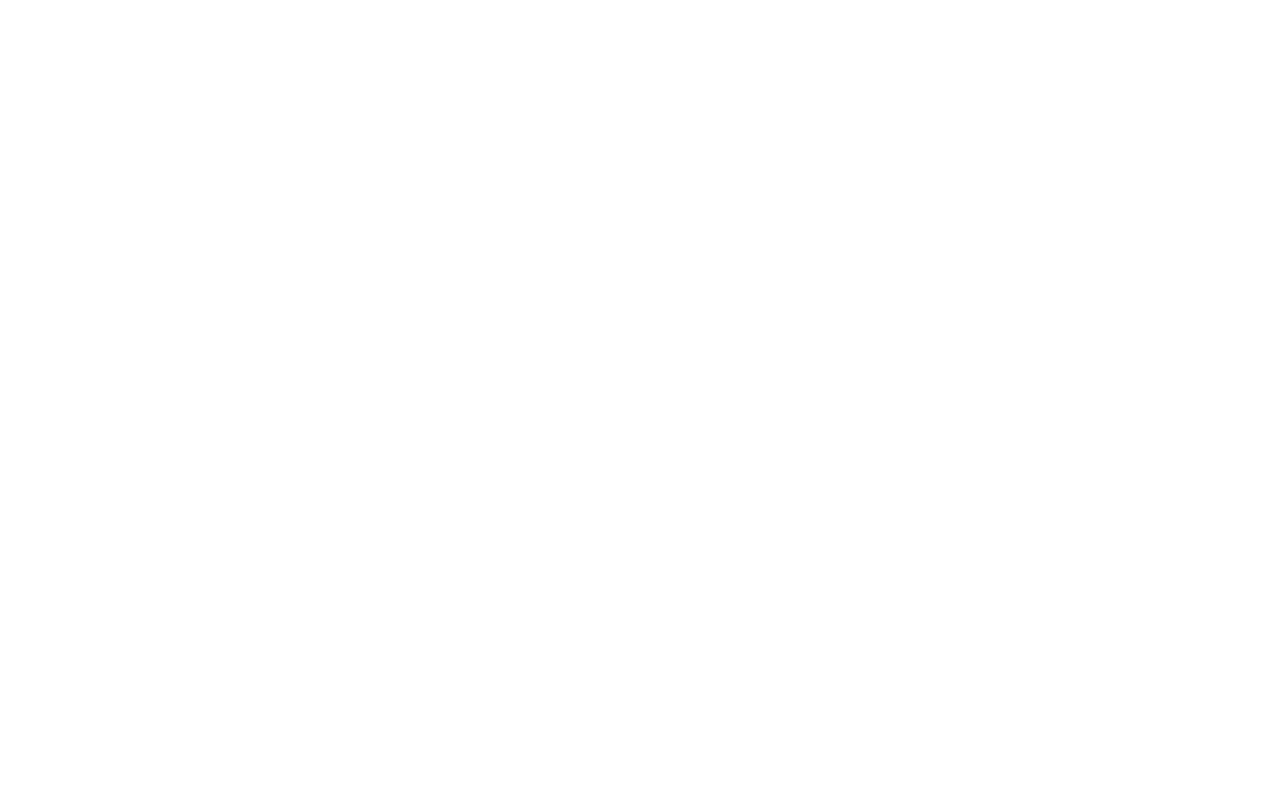
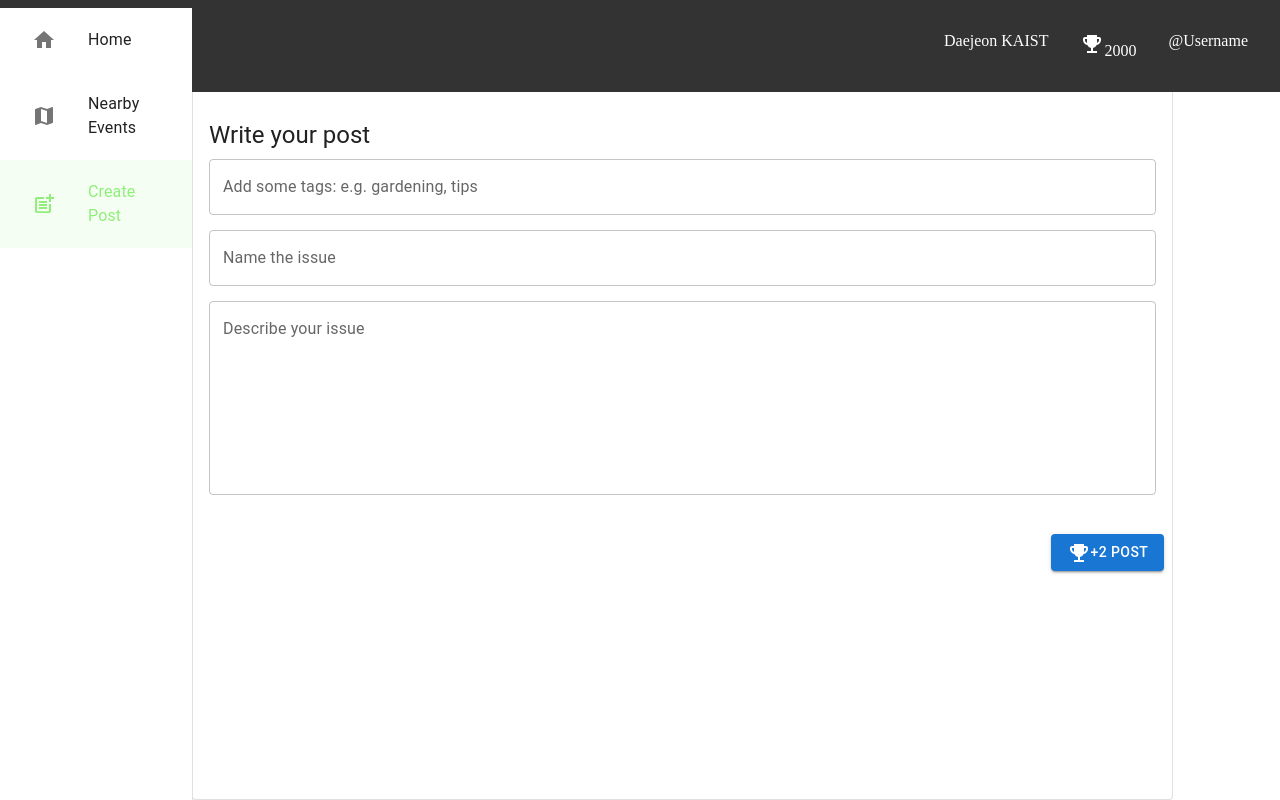
Before and after one commit to Tomycoto/econnect, a React (Create React App) app: page /createPost in a window 1280 px wide. Before the commit this address had no page. Built offline with nearby package versions, Linux system fonts and the light colour scheme.

Commit message:
design changes and create post

```diff
--- /dev/null
+++ b/src/CreatePost.js
@@ -0,0 +1,61 @@
+import React from 'react';
+import Card from '@mui/material/Card';
+import CardActions from '@mui/material/CardActions';
+import CardContent from '@mui/material/CardContent';
+import Button from '@mui/material/Button';
+import { TextField } from '@mui/material';
+import Typography from '@mui/material/Typography';
+import styled from 'styled-components';
+import TopBar from './Topbar';
+import NavBar from './NavBar';
+import EmojiEventsIcon from '@mui/icons-material/EmojiEvents';
+
+const Container = styled.div`
+  max-width: 100%;
+  margin: 0 auto;
+  paddingTop: 86;
+`;
+
+const LayoutContainer = styled.div`
+  display: grid;
+  grid-template-columns: 15% 85%;
+  height: 100vh;
+`;
+
+const CreatePost = () => {
+  return (
+    <Container>
+      <TopBar />
+      <LayoutContainer>
+        <NavBar activeItem={'Create Post'} />
+        <Card variant="outlined" style={{paddingTop: 82, maxWidth: '90%', marginTop: 20 }}>
+          <CardContent>
+            <Typography variant="h5" component="div" gutterBottom>
+              Write your post
+            </Typography>
+            <form noValidate autoComplete="off">
+              <div style={{ marginBottom: 15 }}>
+                <TextField label="Add some tags: e.g. gardening, tips" fullWidth />
+              </div>
+              <div style={{ marginBottom: 15 }}>
+                <TextField label="Name the issue" fullWidth />
+              </div>
+              <div style={{ marginBottom: 15 }}>
+                <TextField
+                  label="Describe your issue" multiline rows={7} fullWidth
+                />
+              </div>
+            </form>
+          </CardContent>
+          <CardActions style={{ justifyContent: 'flex-end' }}>
+            <Button variant="contained" >
+              <EmojiEventsIcon></EmojiEventsIcon>
+              +2 Post
+            </Button>
+          </CardActions>
+        </Card>
+      </LayoutContainer>
+    </Container>
+  );
+};
+export default CreatePost;
--- a/src/ForumOverview.js
+++ b/src/ForumOverview.js
@@ -5,12 +5,29 @@
 import Button from '@mui/material/Button';
 import Typography from '@mui/material/Typography';
 
+const Tag = ({ text }) => {
+  return (
+    <div style={{
+      display: 'inline-block',
+      backgroundColor: '#f2f2f2',
+      color: '#333',
+      padding: '5px 10px',
+      borderRadius: '5px',
+      margin: '5px',
+      fontSize: '14px'
+    }}>
+      {text}
+    </div>
+  );
+};
+
+
 function card(posterName, postTitle, postContent) {
   return (
-    <Card variant="outlined" style={{ maxWidth: '70%', margin: 'auto', marginTop: 20 }}>
+    <Card variant="outlined" style={{ maxWidth: '90%', margin: 'auto', marginTop: 20 }}>
       <CardContent>
-        <Typography variant="h5" component="div" gutterBottom>
-          {posterName}
+        <Typography variant="h6" component="div" gutterBottom>
+          @{posterName}
         </Typography>
         <form noValidate autoComplete="off">
           <div style={{ marginBottom: 15 }}>
@@ -25,16 +42,23 @@
           </div>
         </form>
       </CardContent>
-      <CardActions style={{ justifyContent: 'flex-end' }}>
+      <CardActions style={{ justifyContent: 'space-between' }}>
+        <div>
+          <Tag text="Tag 1" />
+          <Tag text="Tag 2" />
+          <Tag text="Tag 3" />
+        </div>
+        <div>
           <Button size="small" color="primary">
             Like
           </Button>
           <Button size="small" color="primary">
             Share
           </Button>
-        <Typography color="primary">
+          <Button color="primary">
             Views
-        </Typography>
+          </Button>
+        </div>
       </CardActions>
     </Card>
   );
@@ -43,7 +67,7 @@
 
 const ForumOverview = () => {
   return (
-    <div>
+    <div style={{ paddingTop: 82 }}>
       {card("username1", "Title of post about cool topic", "Content asdlkjshaf asdfjkasldfh... adshflkjahds  ,.a sdflajsdf ")}
       {card("username2", "Title o2 2 post about cool topic", "Content asdlkjshaf asdfjkasldfh... adshflkjahds  ,.a sdflajsdf ")}
       {card("username3", "Title of post abouaölkfjdlaskjt cool topic", "Conteasdant asdlkjshaf asdfjkasldfh... adshflkjahds  ,.a sdflajsdf ")}
--- a/src/NavBar.js
+++ b/src/NavBar.js
@@ -2,6 +2,7 @@
 import {Drawer, List, ListItem, ListItemButton, ListItemText, ListItemIcon} from '@mui/material';
 import HomeIcon from '@mui/icons-material/Home';
 import MapIcon from '@mui/icons-material/Map';
+import PostAddIcon from '@mui/icons-material/PostAdd';
 import {Link} from 'react-router-dom';
 
 const NavBar = ({activeItem}) => {
@@ -36,6 +37,16 @@
                         </ListItemButton>
                     </ListItem>
                 </div>
+                <div>
+                <ListItem component ={Link} to="/createPost" style={{color: 'inherit', background: activeItem === 'Create Post' ? '#F4FEF2' : 'white', pointerEvents: activeItem === 'Create Post' ? 'none' : 'auto' }}>
+                        <ListItemButton>
+                            <ListItemIcon>
+                                <PostAddIcon style={{ color: activeItem === 'Create Post' ? '#8FEF79' : 'inherit' }}/>
+                            </ListItemIcon>
+                            <ListItemText style={{ color: activeItem === 'Create Post' ? '#8FEF79' : 'inherit' }}>Create Post</ListItemText>
+                        </ListItemButton>
+                    </ListItem>
+                </div>
             </List>
         </Drawer>
     );
--- a/src/Topbar.js
+++ b/src/Topbar.js
@@ -1,5 +1,6 @@
 import React from 'react';
 import styled from 'styled-components';
+import EmojiEventsIcon from '@mui/icons-material/EmojiEvents';
 
 const Bar = styled.nav`
   display: flex;
@@ -8,6 +9,8 @@
   background-color: #333;
   color: #fff;
   padding: 1rem;
+  position: fixed;
+  width: 100%;
 `;
 
 const BarItem = styled.li`
@@ -42,8 +45,14 @@
       <Logo>ECOnnect</Logo>
       <DesktopBar>
         <BarItem><a>Daejeon KAIST</a></BarItem>
-        <BarItem><a ># of Points</a></BarItem>
-        <BarItem><a >Username</a></BarItem>
+        <BarItem>
+          <div>
+            <EmojiEventsIcon></EmojiEventsIcon>
+            <a >2000</a>
+          </div>
+        </BarItem>
+        <BarItem><a >@Username</a></BarItem>
+        <BarItem></BarItem>
       </DesktopBar>
     </Bar>
   );
--- a/src/index.js
+++ b/src/index.js
@@ -2,6 +2,7 @@
 import { BrowserRouter, Routes, Route } from "react-router-dom";
 import App from "./App";
 import Mappage from "./Mappage";
+import CreatePost from "./CreatePost";
 
 const rootElement = document.getElementById("root");
 render(
@@ -9,6 +10,7 @@
     <Routes>
       <Route path="/" element={<App />} />
       <Route path="/map" element={<Mappage />} />
+      <Route path="/createPost" element={<CreatePost />} />
     </Routes>
   </BrowserRouter>,
   rootElement
```
Also changed, not shown: 1 other file (tests, documents, lock files or other folders). Lines whose indentation alone changed are shown as unchanged.
